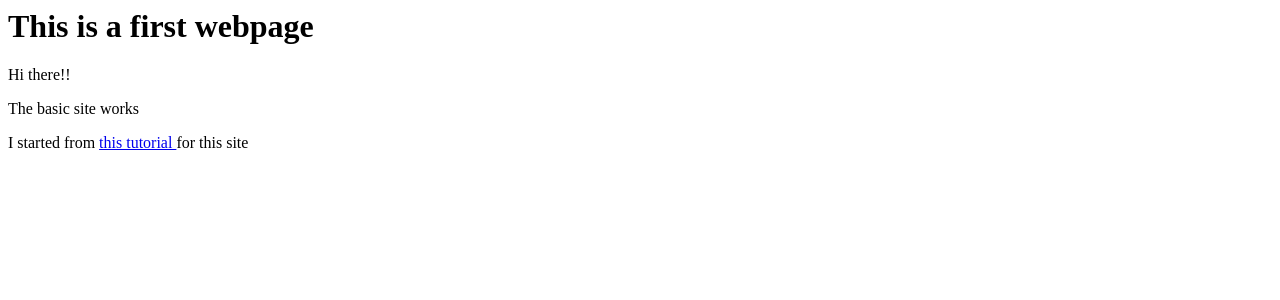
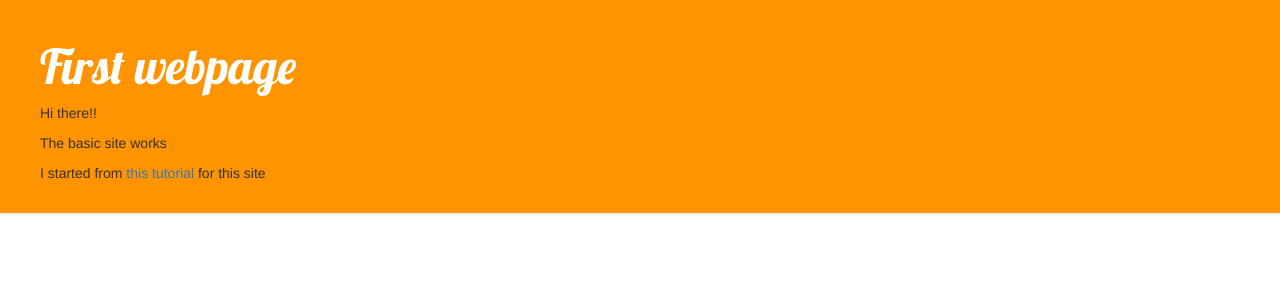
Before and after one commit to FrankNaets/Djangogirls, a Django app: page / in a window 1280 px wide. Shown: the top 300 px of the page. Run offline with Django 3.2, Linux system fonts and the light colour scheme; data that the repository does not hold is empty; some libraries are stand-ins or nearby versions.

Commit message:
added css

```diff
--- /dev/null
+++ b/blog/static/css/blog.css
@@ -0,0 +1,46 @@
+.page-header {
+  background-color: #ff9400;
+  margin-top: 0;
+  padding: 20px 20px 20px 40px;
+}
+
+.page-header h1, .page-header h1 a, .page-header h1 a:visited, .page-header h1 a:active {
+  color: #ffffff;
+  font-size: 36pt;
+  text-decoration: none;
+}
+
+.content {
+  margin-left: 40px;
+}
+
+h1, h2, h3, h4{
+  font-family: 'Lobster', cursive;
+}
+
+.date {
+  color: #828282;
+}
+
+.save {
+  float: right;
+}
+
+.post-form textarea, .post-form input {
+    width: 100%;
+}
+
+.top-menu, .top-menu:hover, .top-menu:visited {
+    color: #ffffff;
+    float: right;
+    font-size: 26pt;
+    margin-right: 20px;
+}
+
+.post {
+    margin-bottom: 70px;
+}
+
+.post h1 a, .post h1 a:visited {
+    color: #000000;
+}
--- a/blog/templates/blog/post_list.html
+++ b/blog/templates/blog/post_list.html
@@ -1,22 +1,40 @@
+{% load staticfiles %}
+
 <html>
   <head>
     <title> Frank's blog </title>
+
+    <link rel="stylesheet" href="//maxcdn.bootstrapcdn.com/bootstrap/3.2.0/css/bootstrap.min.css">
+    <link rel="stylesheet" href="//maxcdn.bootstrapcdn.com/bootstrap/3.2.0/css/bootstrap-theme.min.css">
+    <link href="//fonts.googleapis.com/css?family=Lobster&subset=latin,latin-ext" rel="stylesheet" type="text/css">
+    <link rel="stylesheet" href="{% static 'css/blog.css' %}">
+
   </head>
   <body>
-    <div>
-      <h1>This is a first webpage</h1>
+    <div class="page-header">
+      <h1><a href="/">First webpage</a></h1>
 
       <p>Hi there!!</p>
       <p>The basic site works</p>
       <p>I started from <a href="https://djangogirls.org"> this tutorial </a> for this site  </p>
     </div>
 
+
+    <div class="content container">
+      <div class="row">
+        <div class="col-md-8">
     {% for post in posts %}
-      <div>
+      <div class="post">
+        <div class="date">
         <p>Published: {{post.published_date}}</p>
+        </div>
         <p><h2>{{post.title}}</h2></p>
         <p>{{post.text|linebreaksbr}}</p>
       </div>
     {% endfor %}
+    </div>
+    </div>
+    </div>
+
   </body>
 </html>
```
